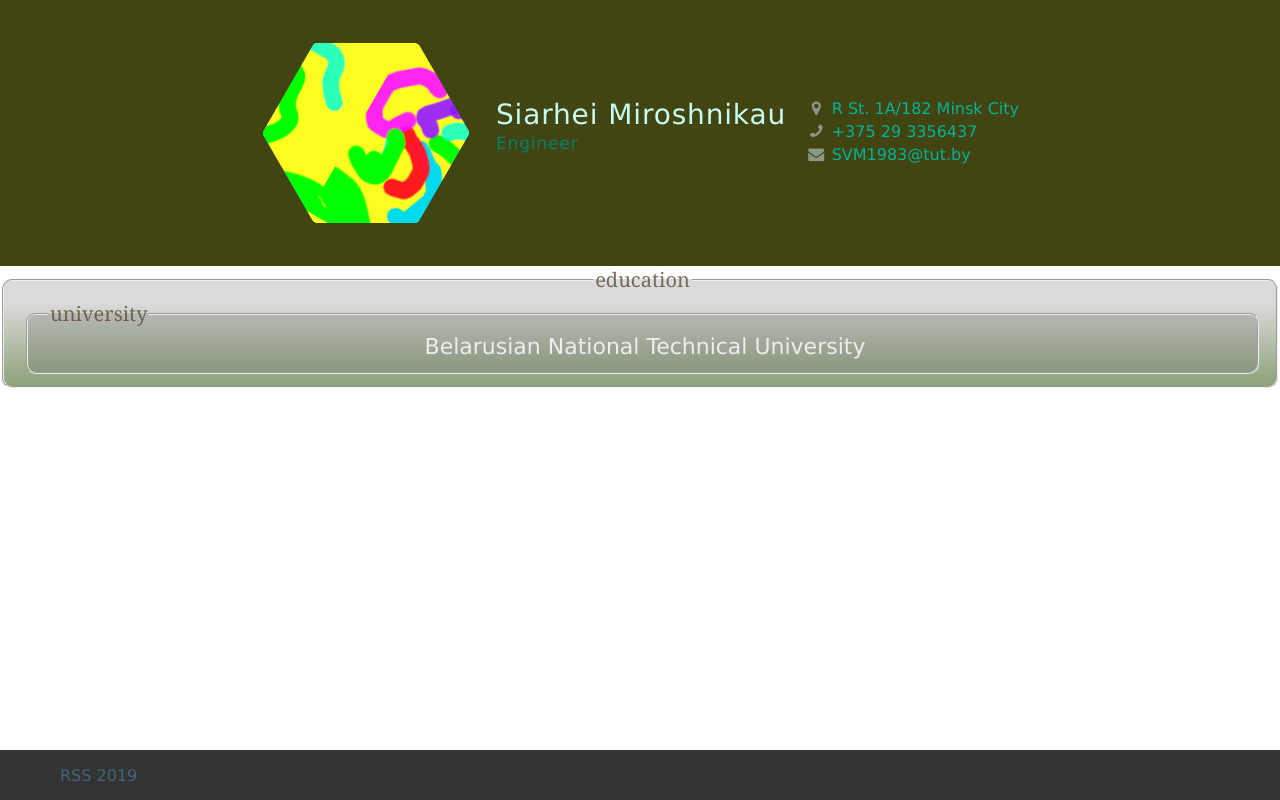
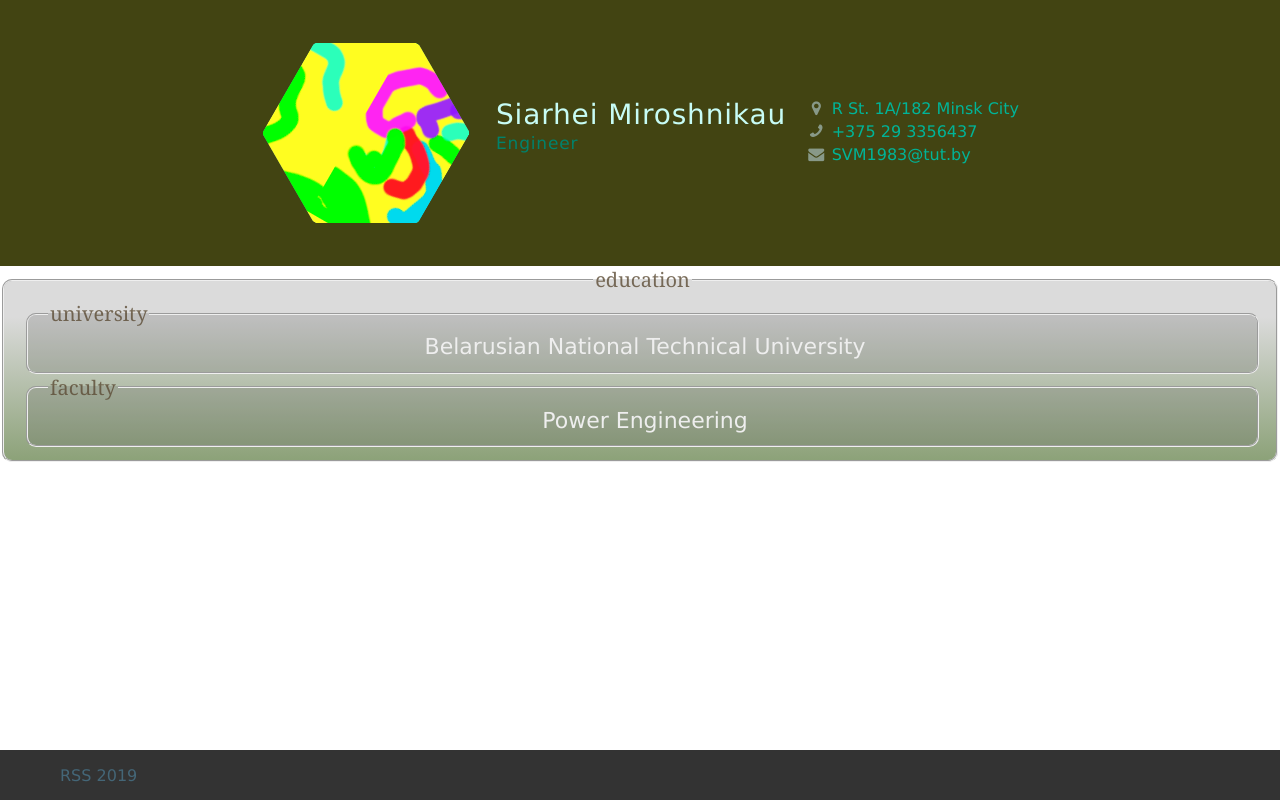
Before and after one commit to sergmi/rsschool-2019Q1-cv, a plain HTML site: page index.html in a window 1280 px wide. Drawn offline with Linux system fonts and the light colour scheme.

Commit message:
HTML, CSS & Git Basics/fix: add faculty

```diff
--- a/index.html
+++ b/index.html
@@ -54,7 +54,10 @@
 					<legend>university</legend>
 					<span>Belarusian National Technical University</span>
 				</fieldset>
-
+				<fieldset>
+					<legend>faculty</legend>
+					<span>Power Engineering</span>
+				</fieldset>
 			</fieldset>
 		</main>
 		<div class="empty-block">
```
